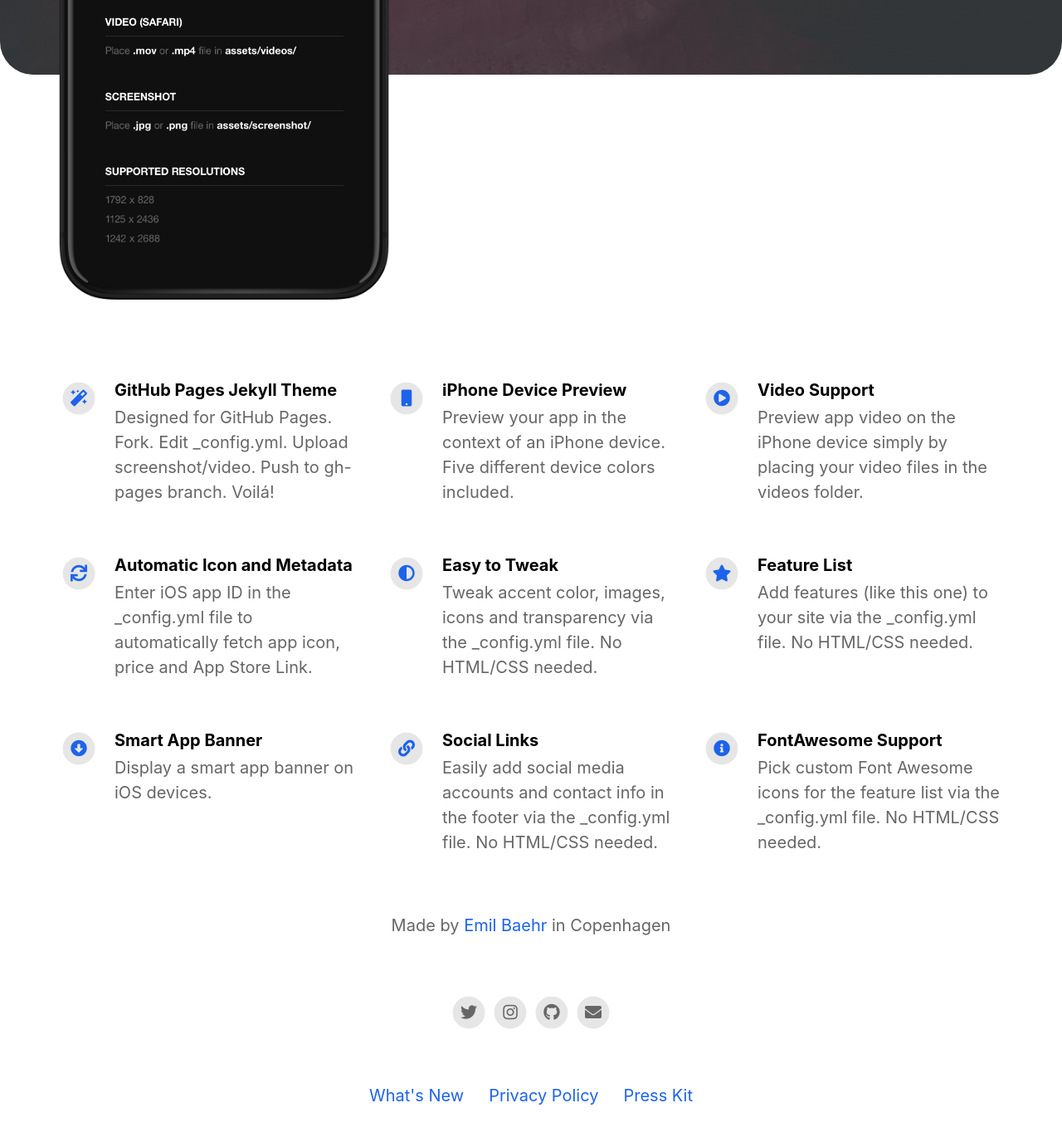
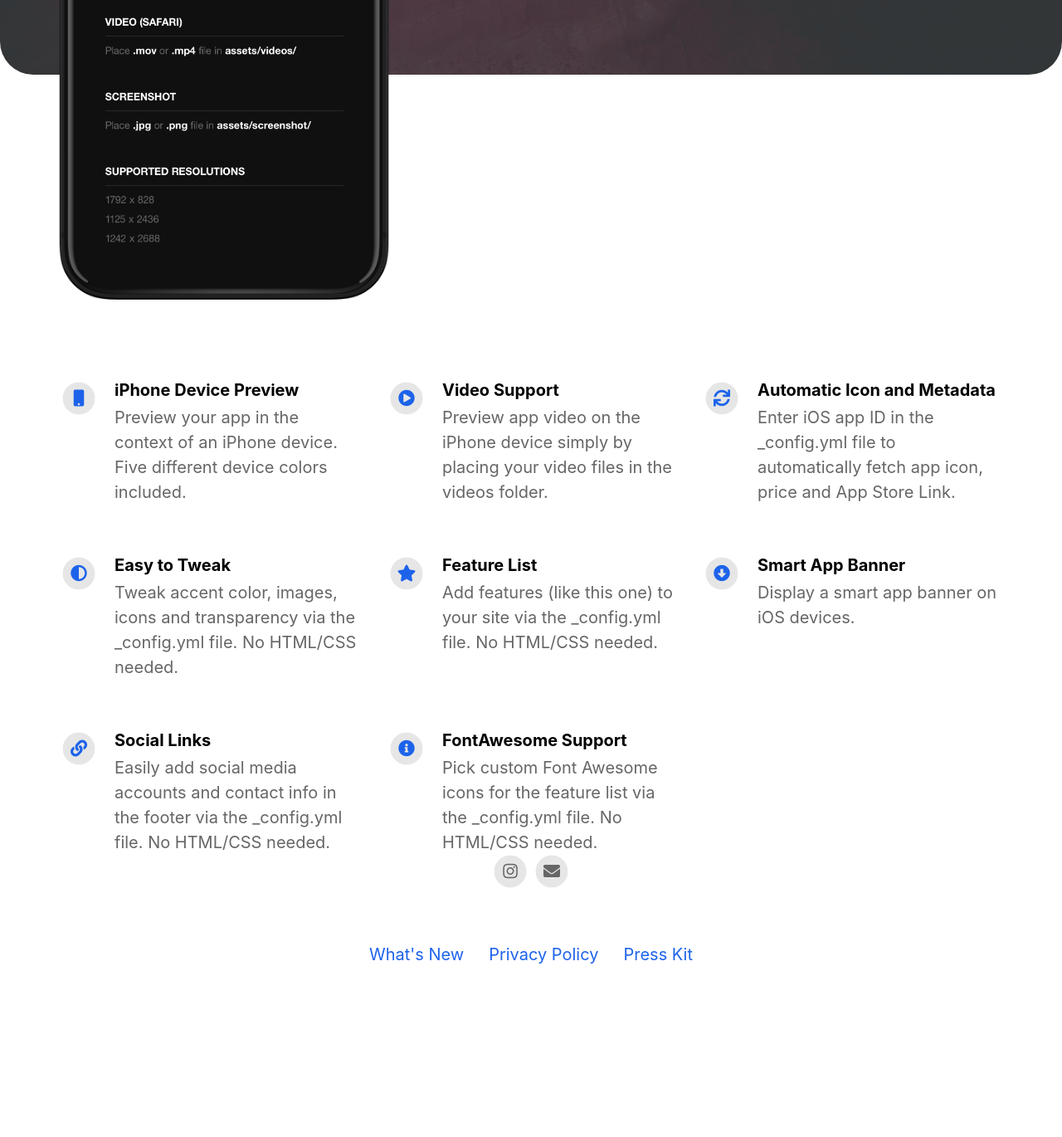
Before and after one commit to DeepanshCUHK/my-Contact-Poster-and-Photo-17, a Jekyll site: the page built from index.html, in a window 1280 px wide and 1400 px high, scrolled down 624 px. Shown: the top 1370 px of the window at 83% size. Built offline with Jekyll 4.4.1, drawn with Linux system fonts in a browser that asks for light colours; nearby versions of some CDN libraries; after the commit the page ends 1854 px from its top, so only the background shows below that.

Commit message:
Update info

```diff
--- a/_config.yml
+++ b/_config.yml
@@ -2,7 +2,7 @@
 page_title                                :                                           # Automatically populates with app name if not set and if iOS app ID is set. Otherwise enter manually.
 
 # App Info
-ios_app_id                                : 1234793120                                # Required. Enter iOS app ID to automatically populate name, price and icons (e.g. 718043190).
+ios_app_id                                : 1615753081                                # Required. Enter iOS app ID to automatically populate name, price and icons (e.g. 718043190).
 ios_app_country                           : us                                        # Required outside USA. Enter 2 letter country code as in https://en.wikipedia.org/wiki/ISO_3166-1_alpha-2
 
 appstore_link                             :                                           # Automatically populates if not set and if iOS app ID is set. Otherwise enter manually.
@@ -20,24 +20,20 @@ enable_smart_app_banner                   : true
 
 
 # Information About Yourself
-your_name                                 : Emil Baehr
-your_link                                 : https://emilbaehr.com
-your_city                                 : Copenhagen
-email_address                             : emil.baehr@gmail.com
+your_name                                 :
+your_link                                 :
+your_city                                 :
+email_address                             : hi@dynamicnotch.com
 facebook_username                         :
-instagram_username                        : ebaehr
-twitter_username                          : ebaehr
-github_username                           : emilbaehr
+instagram_username                        : dynamicnotch.notch
+twitter_username                          :
+github_username                           :
 youtube_username                          :
 
 
 
 # Feature List                            Edit, add or remove features to be presented.
 features                                  :
-
-  - title                                 : GitHub Pages Jekyll Theme
-    description                           : Designed for GitHub Pages. Fork. Edit _config.yml. Upload screenshot/video. Push to gh-pages branch. Voilá!
-    fontawesome_icon_name                 : magic
 
   - title                                 : iPhone Device Preview
     description                           : Preview your app in the context of an iPhone device. Five different device colors included.
```
